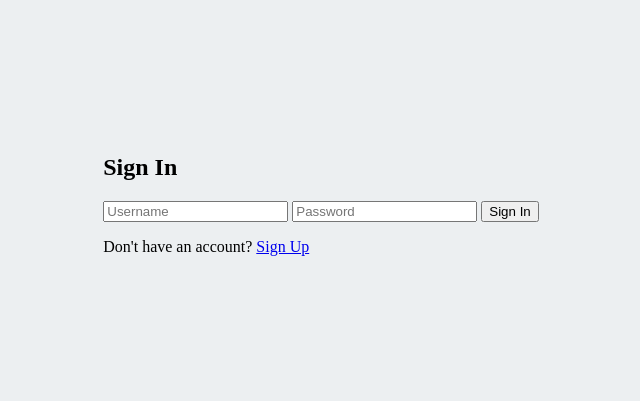
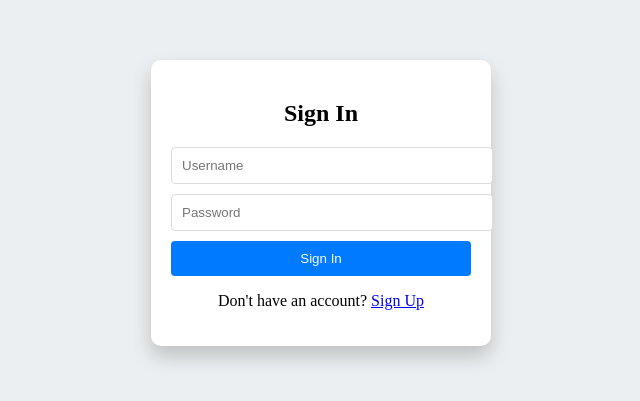
Before and after one commit to Piy26ush/chatbot, a plain HTML site: page login.html in a window 1280 px wide. Shown: the part 205-606 px from the top of the page, without its empty margins (319-959 px from the left). Drawn offline with Linux system fonts and the light colour scheme.

Commit message:
Update login-style.css

```diff
--- a/login-style.css
+++ b/login-style.css
@@ -6,33 +6,34 @@ body {
     background-color: #eceff1;
 }
 
-.login-container {
+#loginContainer {
     background: white;
+    padding: 20px;
     border-radius: 10px;
     box-shadow: 0 10px 20px rgba(0, 0, 0, 0.2);
-    padding: 20px;
     width: 300px;
     text-align: center;
 }
 
-.inputField {
+form input {
+    display: block;
     width: 100%;
     padding: 10px;
     margin-bottom: 10px;
-    border: 1px solid #ccc;
-    border-radius: 5px;
+    border: 1px solid #ddd;
+    border-radius: 4px;
 }
 
-.btn {
+form button {
+    width: 100%;
     padding: 10px;
-    border: none;
-    border-radius: 5px;
     background-color: #007bff;
     color: white;
+    border: none;
+    border-radius: 4px;
     cursor: pointer;
-    transition: background-color 0.3s;
 }
 
-.btn:hover {
+form button:hover {
     background-color: #0056b3;
 }
```
